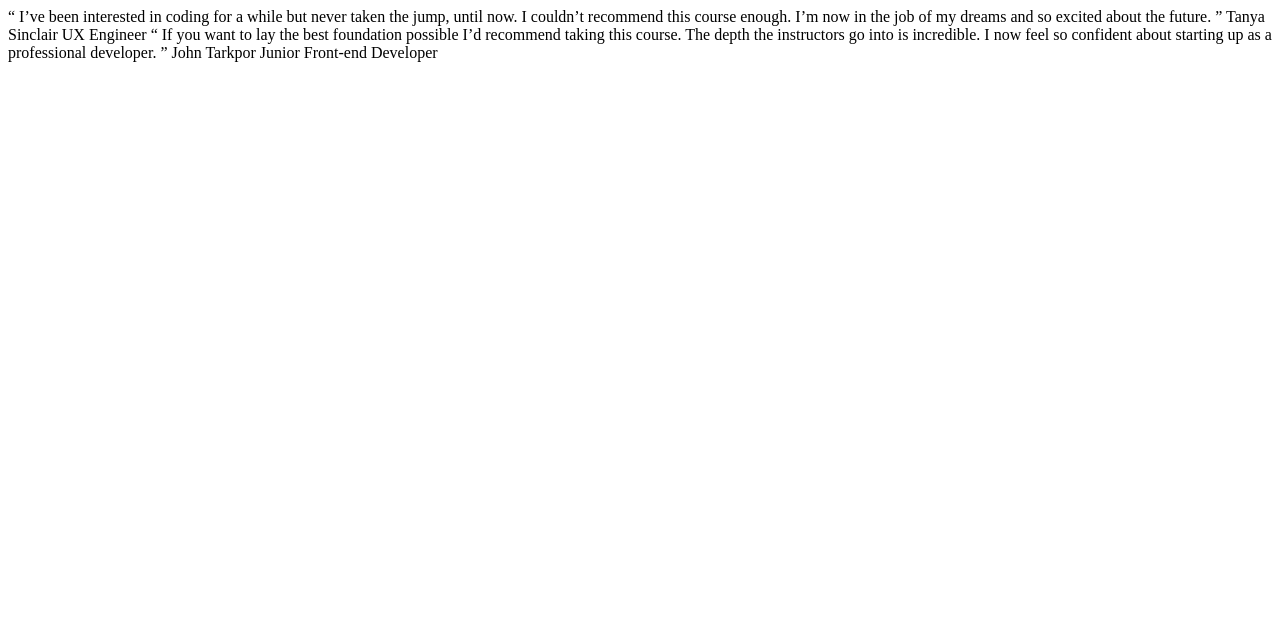
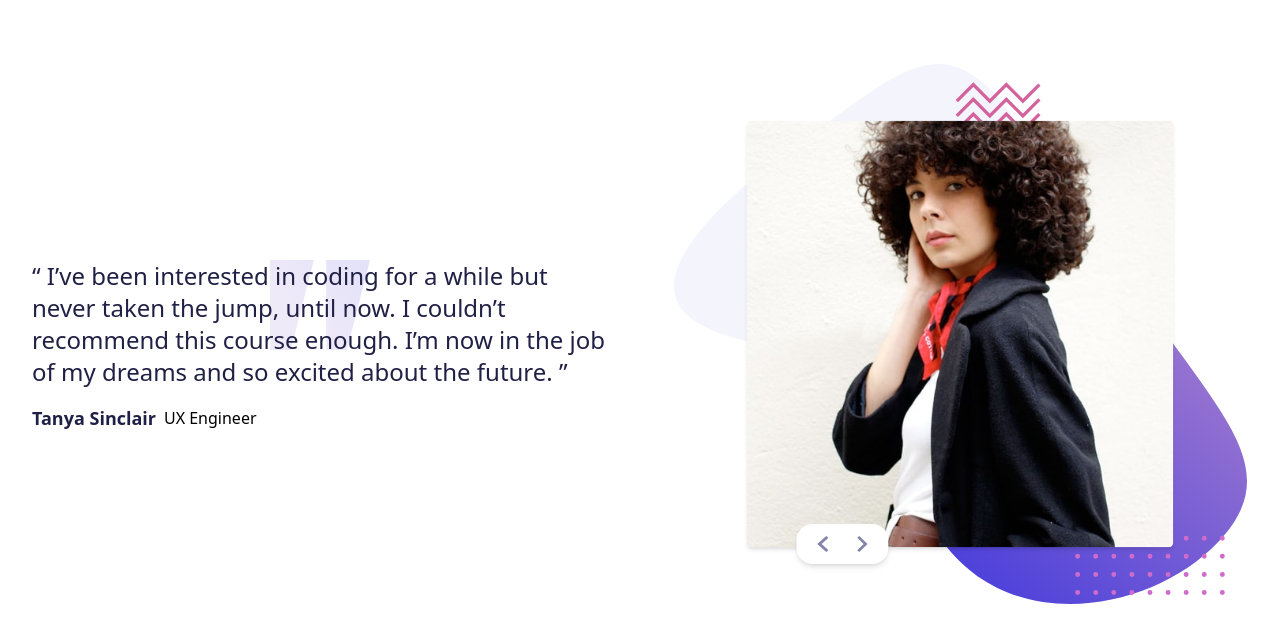
Before and after one commit to M4rckR/testimonials-slider, a website built with Vite: page index.html in a window 1280 px wide. Built offline with nearby package versions, Linux system fonts and the light colour scheme.

Commit message:
Preludio de la pagina hasta ahora

```diff
--- /dev/null
+++ b/css/styles.css
@@ -0,0 +1,7 @@
+@tailwind base;
+@tailwind components;
+@tailwind utilities;
+
+body {
+    @apply font-m-inter
+}
--- a/index.html
+++ b/index.html
@@ -4,21 +4,40 @@
   <meta charset="UTF-8">
   <meta name="viewport" content="width=device-width, initial-scale=1.0">
   <title>Document</title>
+  <link rel="preconnect" href="https://fonts.googleapis.com">
+  <link rel="preconnect" href="https://fonts.gstatic.com" crossorigin>
+  <link href="https://fonts.googleapis.com/css2?family=Inter:wght@100..900&display=swap" rel="stylesheet">
+  <link rel="stylesheet" href="css/styles.css">
 </head>
 <body>
-  “ I’ve been interested in coding for a while but never taken the jump, until now.
-I couldn’t recommend this course enough. I’m now in the job of my dreams and so
-excited about the future. ”
+  <main class="my-16 container mx-auto md:flex md:items-center">
+    <section class="relative mx-4 flex justify-center  bg-[url('/images/pattern-bg.svg')] bg-center bg-no-repeat bg-contain mb-6 md:order-2 md:flex-1">
+      <img class="rounded-md shadow-md scale-[79%]" src="images/image-tanya.jpg" alt="imagen__perfil">
+      <div class="absolute bg-white h-10 flex items-center gap-7 bottom-6 md:bottom-4 lg:bottom-10 px-5 rounded-2xl shadow-md md:left-[20%] translate-x-[20%]">
+        <img class="h-4 w-3 cursor-pointer active:scale-110 transition-all duration-150" id="adelante" src="images/icon-prev.svg" alt="iamgen adelante">
+        <img class="h-4 w-3 cursor-pointer active:scale-110 transition-all duration-150" id="atras" src="images/icon-next.svg" alt="imagen atras">
+      </div>
+    </section>
+    <section class="mx-4 bg-[url('/images/pattern-quotes.svg')] bg-[length:100px_90px] bg-no-repeat bg-top md:order-1 md:flex-1">
+      <p class="mx-4 text-m-dark-blue text-center md:text-left md:text-2xl ">  “ I’ve been interested in coding for a while but never taken the jump, until now.
+        I couldn’t recommend this course enough. I’m now in the job of my dreams and so
+        excited about the future. ”
+      </p>
+      <div class="mx-4 flex flex-col justify-center text-center mt-4 md:flex-row md:items-center md:gap-2 md:justify-start">
+        <p class="text-m-dark-blue font-bold md:text-lg">Tanya Sinclair</p>
+        <p class="text-sm font-light md:text-base">UX Engineer</p>
+      </div>
+      <!-- “ If you want to lay the best foundation possible I’d recommend taking this course.
+      The depth the instructors go into is incredible. I now feel so confident about
+      starting up as a professional developer. ”
 
-Tanya Sinclair
-UX Engineer
+      John Tarkpor
+      Junior Front-end Developer -->
+    </section>
+  </main>
 
-“ If you want to lay the best foundation possible I’d recommend taking this course.
-The depth the instructors go into is incredible. I now feel so confident about
-starting up as a professional developer. ”
 
-John Tarkpor
-Junior Front-end Developer
+
   <script type="module" src="js/app.js"></script>
 </body>
 </html>
--- a/tailwind.config.js
+++ b/tailwind.config.js
@@ -1,8 +1,18 @@
 /** @type {import('tailwindcss').Config} */
 export default {
-  content: [],
+  content: ["./*.html", "./js/*.js"],
   theme: {
-    extend: {},
+    extend: {
+      colors: {
+        "m-dark-blue" : "hsl(240, 38%, 20%)",
+        "m-grayish-blue": "hsl(240, 18%, 77%)"
+      },
+      fontFamily: {
+        // 300, 500, 700
+        // ligth, medium y bold
+        "m-inter" : "['Inter', sans-serif]"
+      },
+    },
   },
   plugins: [],
 }
```
Also changed, not shown: netlify.toml (added), 1 other file.
